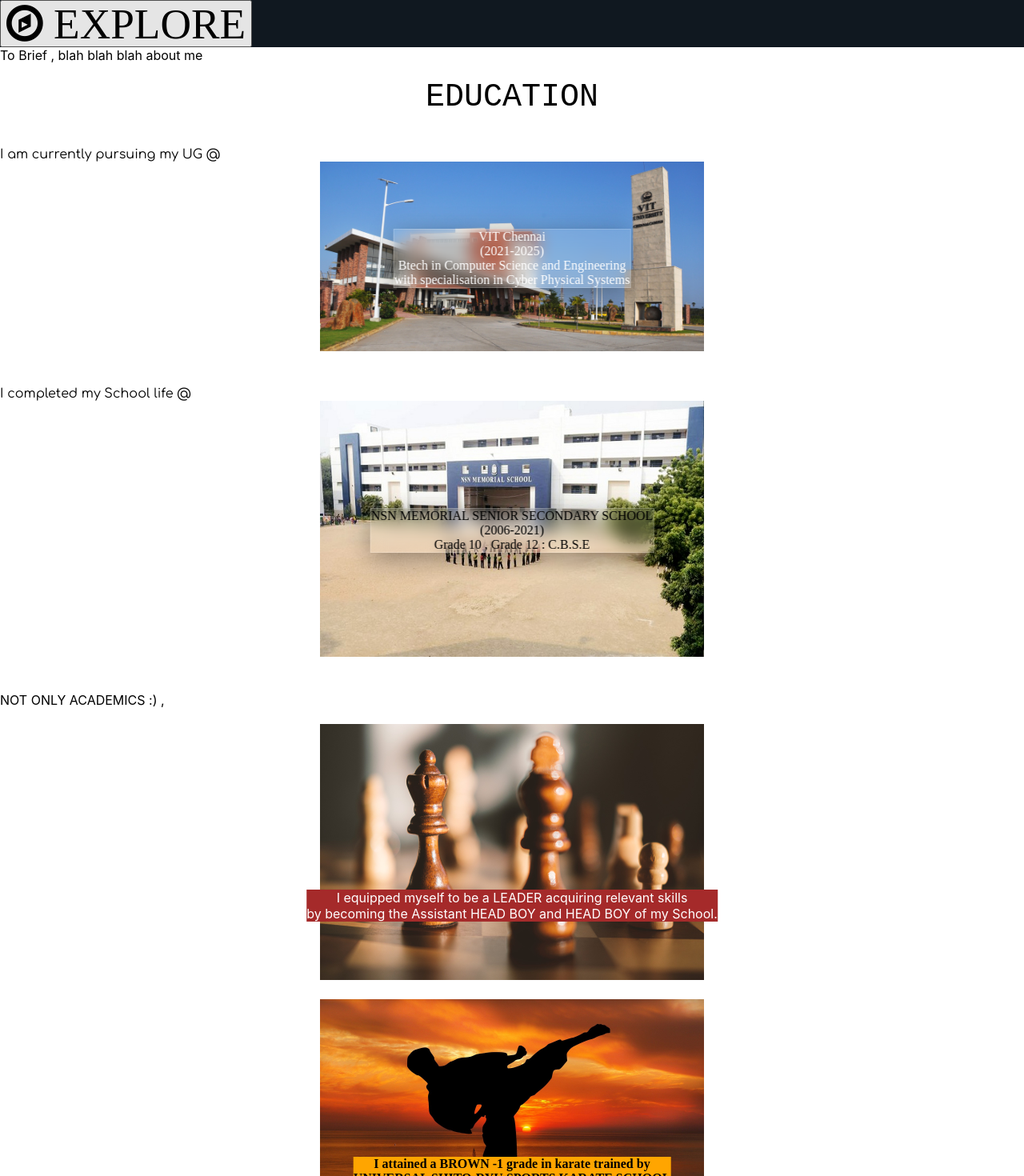
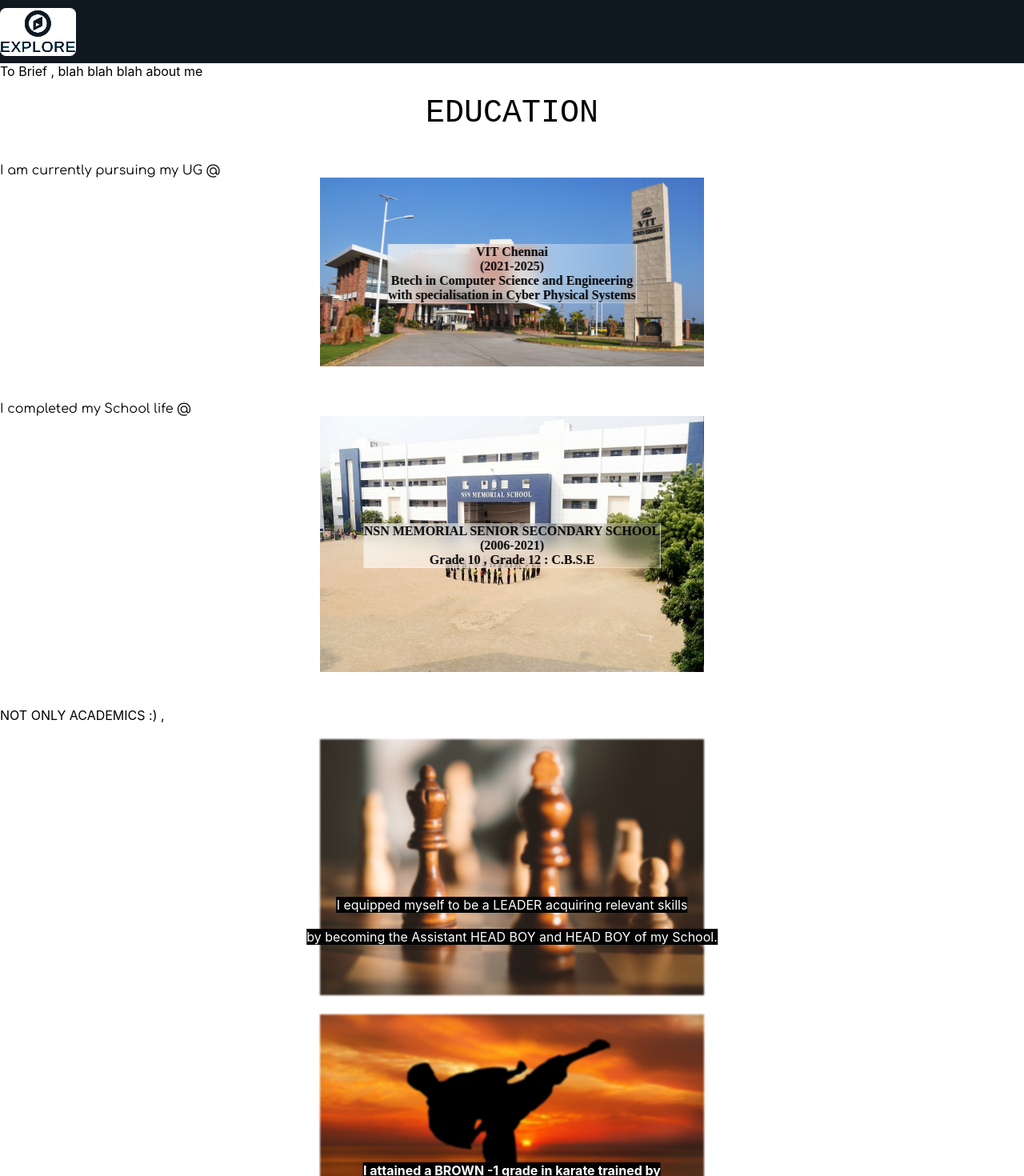
Before and after one commit to SabariGanesh-K/personalWebsiteReloaded, a React (Create React App) app: page /about in a window 1280 px wide. Shown: the top 1470 px of the page at 80% size. Built offline with nearby package versions, Linux system fonts and the light colour scheme; a web font is replaced by a local one.

Commit message:
Almost done

```diff
--- a/public/index.html
+++ b/public/index.html
@@ -1,7 +1,9 @@
 <!DOCTYPE html>
 <html lang="en">
   <head>
+
     <meta charset="utf-8" />
+
     <link rel="icon" href="%PUBLIC_URL%/favicon.ico" />
     <link rel="preconnect" href="https://fonts.googleapis.com">
 <link rel="preconnect" href="https://fonts.gstatic.com" crossorigin>
--- a/src/App.css
+++ b/src/App.css
@@ -18,8 +18,8 @@
 /* GLASS effect */
 .glass {
   background: linear-gradient(135deg,rgba(255,255,255,0.1),rgba(255,255,255,0.1));
-  backdrop-filter: blur(10px);
-  -webkit-backdrop-filter: blur(10px);
+  backdrop-filter: blur(50px);
+  -webkit-backdrop-filter: blur(50px);
   border-radius: 20px;
   border:1px solid rgba(255,255,255,0.18);
   box-shadow:0 8px 32px 0 rgba(0,0,0,0.37);
@@ -54,3 +54,299 @@
   font-family: 'Segoe UI', Tahoma, Geneva, Verdana, sans-serif;
   font-weight: bold;
 }
+
+
+/* heder button */
+.buttons {
+  text-decoration: none;
+  position: relative;
+  border: none;
+  font-size: 1rem;
+  font-family: inherit;
+  color: #fff;
+  width: 9em;
+  height: 3em;
+  line-height: 2em;
+  text-align: center;
+  background: linear-gradient(90deg,#03a9f4,#f441a5,#ffeb3b,#03a9f4);
+  background-size: 300%;
+  border-radius: 30px;
+  z-index: 1;
+ }
+
+.buttons:hover {
+  animation: ani 8s linear infinite;
+  border: none;
+ }
+
+ @keyframes ani {
+  0% {
+   background-position: 0%;
+  }
+
+  100% {
+   background-position: 400%;
+  }
+ }
+
+.buttons:before {
+  content: '';
+  position: absolute;
+  top: -5px;
+  left: -5px;
+  right: -5px;
+  bottom: -5px;
+  z-index: -1;
+  background: linear-gradient(90deg,#03a9f4,#f441a5,#ffeb3b,#03a9f4);
+  background-size: 400%;
+  border-radius: 35px;
+  transition: 1s;
+ }
+
+.buttons:hover::before {
+  filter: blur(20px);
+ }
+
+.buttons:active {
+  background: linear-gradient(32deg,#03a9f4,#f441a5,#ffeb3b,#03a9f4);
+ }
+
+ /* EXPLORE BUTTON  */
+ .wrapper {
+  perspective: 500px;
+  transform: rotatex(10deg);
+  animation: rotateAngle 6s linear infinite;
+  margin: auto;
+  width: auto;
+ }
+
+ .exploreButton {
+  display: block;
+  position: relative;
+  margin: 0.5em 0;
+  padding: 0.8em 2.2em;
+  cursor: pointer;
+  background: #FFFFFF;
+  border: none;
+  border-radius: 0.4em;
+  text-transform: uppercase;
+  font-size: 19px;
+  font-family: "Work Sans", sans-serif;
+  font-weight: 500;
+  letter-spacing: 0.04em;
+  mix-blend-mode: color-dodge;
+  perspective: 500px;
+  transform-style: preserve-3d;
+ }
+
+ .exploreButton:before, .exploreButton:after {
+  --z: 0px;
+  position: absolute;
+  top: 0;
+  left: 0;
+  display: block;
+  content: "";
+  width: 100%;
+  height: 100%;
+  opacity: 0;
+  mix-blend-mode: inherit;
+  border-radius: inherit;
+  transform-style: preserve-3d;
+  transform: translate3d(calc(var(--z) * 0px), calc(var(--z) * 0px), calc(var(--z) * 0px));
+ }
+
+ .exploreButton span {
+  mix-blend-mode: none;
+  display: block;
+ }
+
+ .exploreButton:after {
+  background-color: #5D00FF;
+ }
+
+ .exploreButton:before {
+  background-color: #FF1731;
+ }
+
+ .exploreButton:hover {
+  background-color: #FFF65B;
+  transition: background 0.3s 0.1s;
+ }
+
+ .exploreButton:hover:before {
+  --z: 0.04;
+  animation: translateWobble 2.2s ease forwards;
+ }
+
+ .exploreButton:hover:after {
+  --z: -0.06;
+  animation: translateWobble 2.2s ease forwards;
+ }
+
+ @keyframes rotateAngle {
+  0% {
+   transform: rotateY(0deg) rotateX(10deg);
+   -webkit-animation-timing-function: cubic-bezier(0.61, 1, 0.88, 1);
+   animation-timing-function: cubic-bezier(0.61, 1, 0.88, 1);
+  }
+
+  25% {
+   transform: rotateY(20deg) rotateX(10deg);
+  }
+
+  50% {
+   transform: rotateY(0deg) rotateX(10deg);
+   -webkit-animation-timing-function: cubic-bezier(0.61, 1, 0.88, 1);
+   animation-timing-function: cubic-bezier(0.61, 1, 0.88, 1);
+  }
+
+  75% {
+   transform: rotateY(-20deg) rotateX(10deg);
+  }
+
+  100% {
+   transform: rotateY(0deg) rotateX(10deg);
+  }
+ }
+
+ @keyframes translateWobble {
+  0% {
+   opacity: 0;
+   transform: translate3d(calc(var(--z) * 0px), calc(var(--z) * 0px), calc(var(--z) * 0px));
+  }
+
+  16% {
+   transform: translate3d(calc(var(--z) * 160px), calc(var(--z) * 160px), calc(var(--z) * 160px));
+  }
+
+  28% {
+   opacity: 1;
+   transform: translate3d(calc(var(--z) * 70px), calc(var(--z) * 70px), calc(var(--z) * 70px));
+  }
+
+  44% {
+   transform: translate3d(calc(var(--z) * 130px), calc(var(--z) * 130px), calc(var(--z) * 130px));
+  }
+
+  59% {
+   transform: translate3d(calc(var(--z) * 85px), calc(var(--z) * 85px), calc(var(--z) * 85px));
+  }
+
+  73% {
+   transform: translate3d(calc(var(--z) * 110px), calc(var(--z) * 110px), calc(var(--z) * 110px));
+  }
+
+  88% {
+   opacity: 1;
+   transform: translate3d(calc(var(--z) * 90px), calc(var(--z) * 90px), calc(var(--z) * 90px));
+  }
+
+  100% {
+   opacity: 1;
+   transform: translate3d(calc(var(--z) * 100px), calc(var(--z) * 100px), calc(var(--z) * 100px));
+  }
+ }
+
+ /* PROJECT BUTTON  */
+ .projectButton {
+  position: relative;
+  display: inline-block;
+  cursor: pointer;
+  outline: none;
+  border: 0;
+  vertical-align: middle;
+  text-decoration: none;
+  background: transparent;
+  padding: 0;
+  font-size: inherit;
+  font-family: inherit;
+ }
+
+ .projectButton.learn-more {
+  width: 12rem;
+  height: auto;
+ }
+
+ .projectButton.learn-more.circle {
+  transition: all 0.45s cubic-bezier(0.65, 0, 0.076, 1);
+  position: relative;
+  display: block;
+  margin: 0;
+  width: 3rem;
+  height: 3rem;
+  background: #282936;
+  border-radius: 1.625rem;
+ }
+
+ .projectButton.learn-more .circle .icon {
+  transition: all 0.45s cubic-bezier(0.65, 0, 0.076, 1);
+  position: absolute;
+  top: 0;
+  bottom: 0;
+  margin: auto;
+  background: #fff;
+ }
+
+ .projectButton.learn-more .circle .icon.arrow {
+  transition: all 0.45s cubic-bezier(0.65, 0, 0.076, 1);
+  left: 0.625rem;
+  width: 1.125rem;
+  height: 0.125rem;
+  background: none;
+ }
+
+ .projectButton.learn-more .circle .icon.arrow::before {
+  position: absolute;
+  content: "";
+  top: -0.29rem;
+  right: 0.0625rem;
+  width: 0.625rem;
+  height: 0.625rem;
+  border-top: 0.125rem solid #fff;
+  border-right: 0.125rem solid #fff;
+  transform: rotate(45deg);
+ }
+
+ .projectButton.learn-more .projectButton-text {
+  transition: all 0.45s cubic-bezier(0.65, 0, 0.076, 1);
+  position: absolute;
+  top: 0;
+  left: 0;
+  right: 0;
+  bottom: 0;
+  padding: 0.75rem 0;
+  margin: 0 0 0 1.85rem;
+  color: #282936;
+  font-weight: 700;
+  line-height: 1.6;
+  text-align: center;
+  text-transform: uppercase;
+ }
+
+ .projectButton:hover.circle {
+  width: 100%;
+ }
+
+ .projectButton:hover.circle.icon.arrow {
+  background: #fff;
+  transform: translate(1rem, 0);
+ }
+
+ .projectButton:hover.projectButton-text {
+  color: #fff;
+ }
+
+ @supports (display: grid) {
+  /* body {
+   display: grid;
+   grid-template-columns: repeat(4, 1fr);
+   grid-gap: 0.625rem;
+   grid-template-areas: ". main main ." ". main main .";
+  } */
+
+  #container {
+   grid-area: main;
+   align-self: center;
+   justify-self: center;
+  }
+ }
--- a/src/components/About.js
+++ b/src/components/About.js
@@ -32,8 +32,14 @@
           <img src={vit} style={{ width: "30rem" }} />
 
           <div
-            className="glass"
             style={{
+              background:
+                "linear-gradient(135deg,rgba(255,255,255,0.7),rgba(255,255,255,0.1))",
+              backdropFilter: "blur(10px)",
+              WebkitBackdropFilter: "blur(10px)",
+              borderRadius: "20px",
+              border: "1px solid rgba(255,255,255,0.18)",
+
               position: "absolute",
               top: "50%",
               left: "50%",
@@ -41,13 +47,15 @@
               borderRadius: "0px",
               fontFamily: "cursive",
               fontSize: "1rem",
+              color: "black",
+              fontWeight: "bolder",
             }}
           >
             VIT Chennai <br />
             (2021-2025)
             <br />
-            Btech in Computer Science and Engineering <br/>with specialisation in
-            Cyber Physical Systems
+            Btech in Computer Science and Engineering <br />
+            with specialisation in Cyber Physical Systems
           </div>
         </div>
         <br />
@@ -66,16 +74,19 @@
           <img src={nsn} style={{ width: "30rem" }} />
 
           <div
-            className="glass"
-            style={{
-              position: "absolute",
+
+            style = {{background:"linear-gradient(135deg,rgba(255,255,255,0.7),rgba(255,255,255,0.1))",
+            backdropFilter:'blur(10px)',
+            WebkitBackdropFilter:'blur(10px)',
+            borderRadius:'20px',border:'1px solid rgba(255,255,255,0.18)',position: "absolute",
             top: "50%",
             left: "50%",
             transform: "translate(-50%, -50%)",
             borderRadius: "0px",
             fontFamily: "cursive",
             fontSize: "1rem",
-            }}
+          color:'black',
+        fontWeight:'bolder'}}
           >
             NSN MEMORIAL SENIOR SECONDARY SCHOOL <br />
             (2006-2021)
@@ -92,7 +103,14 @@
         <div
           style={{ position: "relative", textAlign: "center", color: "white" }}
         >
-          <img src={leader} style={{ width: "30rem" }} />
+          <img
+            src={leader}
+            style={{
+              width: "30rem",
+              filter: "blur(1px)",
+              WebkitFilter: "blur(1px)",
+            }}
+          />
           <div
             style={{
               position: "absolute",
@@ -100,11 +118,13 @@
               left: "50%",
               transform: "translate(-50%, -50%)",
               borderRadius: "0px",
-              background: "brown",
             }}
           >
-            I equipped myself to be a LEADER acquiring relevant skills <br /> by
-            becoming the Assistant HEAD BOY and HEAD BOY of my School.
+            <mark style={{ backgroundColor: "black", color: "white" }}>
+              I equipped myself to be a LEADER acquiring relevant skills <br />{" "}
+              <br /> by becoming the Assistant HEAD BOY and HEAD BOY of my
+              School.
+            </mark>
             <br />
           </div>
         </div>
@@ -117,10 +137,16 @@
             textAlign: "center",
             color: "black",
             fontWeight: "bolder",
-            fontFamily: "cursive",
           }}
         >
-          <img src={karate} style={{ width: "30rem" }} />
+          <img
+            src={karate}
+            style={{
+              width: "30rem",
+              filter: "blur(1px)",
+              WebkitFilter: "blur(1px)",
+            }}
+          />
           <div
             style={{
               position: "absolute",
@@ -128,11 +154,14 @@
               left: "50%",
               transform: "translate(-50%, -50%)",
               borderRadius: "0px",
-              background: "orange",
+              font: "orange",
             }}
           >
+            <mark style={{ backgroundColor: "black", color: "white" }}>
               I attained a BROWN -1 grade in karate trained by <br />
+              <br />
               UNIVERSAL SHITO-RYU SPORTS KARATE SCHOOL
+            </mark>
             <br />
           </div>
         </div>
--- a/src/components/Header.js
+++ b/src/components/Header.js
@@ -1,7 +1,7 @@
 import React, { Component } from "react";
 import { Nav,Collapse, Navbar, NavbarToggler, NavItem, Button } from "reactstrap";
 import {NavLink} from 'react-router-dom';
-
+import { Card, Row, Col } from "react-bootstrap";
 class Header extends Component {
   constructor(props) {
     super(props);
@@ -30,22 +30,34 @@
     const moreMenu = (status) => {
       if (status) {
         return (
+          <div style = {{display:'flex',justifyContent:'left'}}>
           <Nav navbar>
+            <Row>
+              <Col>
           <NavItem>
+
           <NavLink className = "nav-link" to = "/home">
-          <Button className="headerButtons"  > <span className="fa fa-2x  fa-home"></span> HOME </Button>
+          <button className = "buttons" style = {{padding:'0rem'}} onClick = {this.toggleNav}> <span className="fa fa-1x  fa-home"></span> HOME </button>
           </NavLink>
+
           <NavLink className = "nav-link" to = "/codingz">
-          <Button className="headerButtons"  > <span className="fa fa-2x  fa-code"></span> CODINGZ </Button>
+          <button className = "buttons" style = {{padding:'0rem'}} onClick = {this.toggleNav}  > <span className="fa fa-1x  fa-code"></span> CODINGZ </button>
           </NavLink>
+
           <NavLink className = "nav-link" to = "/about">
-          <Button className="headerButtons"  > <span className="fa fa-2x  fa-user-secret"></span> ABOUT ME  </Button>
+          <button className = "buttons" style = {{padding:'0rem'}} onClick = {this.toggleNav} > <span className="fa fa-1x  fa-user-secret"></span> ABOUT ME  </button>
           </NavLink>
+
           <NavLink className = "nav-link" to = "/contact">
-          <Button className="headerButtons"  > <span className="fa fa-2x  fa-coffee"></span> CATCH ME  </Button>
+          <button className = "buttons"  style = {{padding:'0rem'}} onClick = {this.toggleNav}> <span className="fa fa-1x  fa-coffee"></span> CATCH ME  </button>
           </NavLink>
+
           </NavItem>
+          </Col>
+          </Row>
         </Nav>
+        </div>
+
         )
       }
     }
@@ -56,12 +68,16 @@
         <Navbar dark expand = "md">
           <div className = "container">
             <br/>
-         <Button className="headerButtons" onClick = {this.toggleNav} > <span className="fa fa-4x  fa-compass"> {this.state.exploreText}</span>  </Button>
+            <div   onClick = {this.toggleNav} style = {{fontSize:'2rem'}}>
+         <button className= "exploreButton" style = {{padding:'0rem'}}> <span className="fa fa-2x  fa-compass"> </span> {this.state.exploreText} </button>
+         </div>
           {moreMenu(this.state.isNavOpen)}
+
         </div>
         </Navbar>
 
       </React.Fragment>
+
     );
   }
 }
```
Also changed, not shown: src/components/Codingz.js (+24 -17 lines), src/components/Contact.js (+14 -9 lines), src/components/Home.js (+21 -3 lines), src/components/Projects.js (+8 -1 lines), src/shared/home/dpintro.png (added), src/shared/home/homeintro.png (added). Lines whose indentation alone changed are shown as unchanged.
